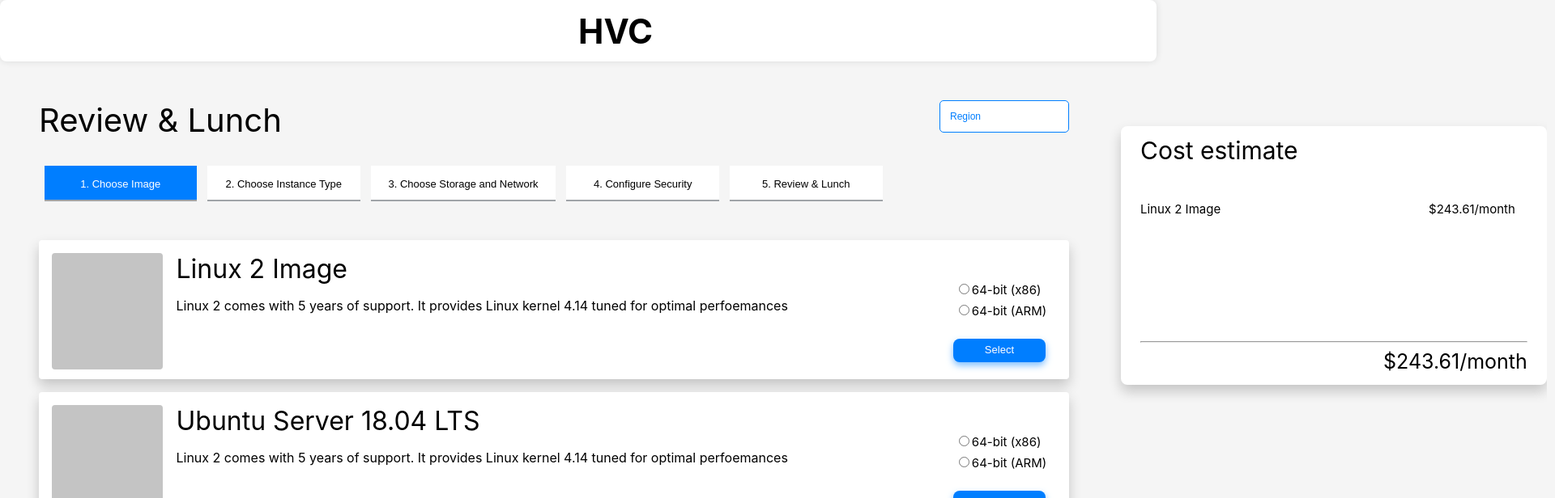
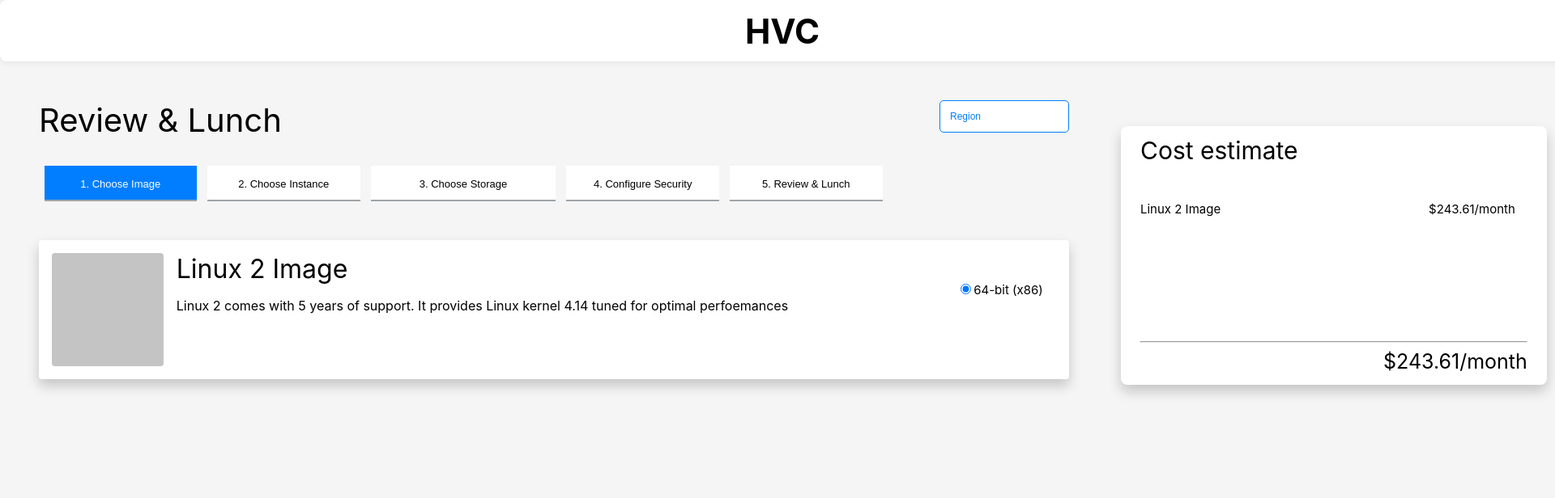
Before and after one commit to kbhatnagar97/React-HVC, a React (Create React App) app in the folder reactfa/: page / in a window 1280 px wide. Both pictures are taken after a click on the button "5. Review & Lunch". Shown: the top 616 px of the page at 81% size, 1920 px wide, since content can reach past the window. Built offline with nearby package versions, Linux system fonts and the light colour scheme.

Commit message:
v1
Inegration with the summary page completed

```diff
--- a/reactfa/src/App.css
+++ b/reactfa/src/App.css
@@ -5,6 +5,7 @@ body {
 .heading {
   font-size: 42px;
   margin:0em;
+  min-width: 12em;
   width: auto;
   text-align: center;
   padding:0.3em 0;
@@ -88,7 +89,9 @@ body {
 }
 
 .progress-bar {
-  padding: 2em 0;
+  padding: 2em 0em;
+  display:grid;
+  grid-template-columns: 1fr 2fr 2fr 1fr 1fr;
 }
 
 .specs {
@@ -231,6 +234,11 @@ border-radius: 4px;
   margin-left:0.75em;
 }
 
+.sub-tabs {
+  display: grid;
+  grid-template-columns: 1fr 1fr 1fr 1fr;
+}
+
 .bb1, .bb2, .bb3, .bb4 {
   background-color: white;
   font-size: 20px;
--- a/reactfa/src/App.tsx
+++ b/reactfa/src/App.tsx
@@ -4,7 +4,7 @@ import {ImageCard} from "./components/tab1/imagecard"
 import {CostInfo} from "./components/const/costestimate"
 import {Drop} from "./components/const/dropdown"
 import {Config} from "./components/tab2/configuration"
-// import {Summary} from "./components/tab5/summary"
+import {Summ} from "./components/tab5/Summary"
 
 const App = () => {
 
@@ -14,9 +14,7 @@ const App = () => {
 
   const [heading,setHeading]=React.useState("Choose Image");
   const [main,setMain]=React.useState(<ImageCard onClick={onChangeImage}/>);
-  const [id,setid]=React.useState();
   const [selectedImage,setSelectedImage] = React.useState(0);
-
 
   const headingcall = (check:number) => {
     console.log(1);
@@ -41,7 +39,7 @@ const App = () => {
     else if(check===5)
     {
       setHeading("Review & Lunch");
-      // setMain(<Summary />);
+      setMain(<Summ image={selectedImage} />);
 
     }
   }
@@ -60,8 +58,8 @@ const App = () => {
           </div>
           <div className="progress-bar">
               <button onClick={() => headingcall(1)} className="button-1">1. Choose Image</button>
-              <button onClick={() => headingcall(2)} className="button-2">2. Choose Instance Type</button>
-              <button onClick={() => headingcall(3)} className="button-3">3. Choose Storage and Network</button>
+              <button onClick={() => headingcall(2)} className="button-2">2. Choose Instance</button>
+              <button onClick={() => headingcall(3)} className="button-3">3. Choose Storage</button>
               <button onClick={() => headingcall(4)} className="button-4">4. Configure Security</button>
               <button onClick={() => headingcall(5)} className="button-5">5. Review & Lunch</button>
           </div>
--- a/reactfa/src/components/tab2/configuration.tsx
+++ b/reactfa/src/components/tab2/configuration.tsx
@@ -6,7 +6,7 @@ export const Config =() => {
         <div className="sub-tabs">
            <button className="bb1"><b>General Purpose</b></button>
            <button className="bb2"><b>CPU Optimized</b></button>
-           <button className="bb3"><b>Choose storage and network</b></button>
+           <button className="bb3"><b>Storage Optimised</b></button>
            <button className="bb4"><b>Network Optimised</b></button>
           </div>
           <div className="sub-sub-heading">
--- /dev/null
+++ b/reactfa/src/components/tab5/Summary.tsx
@@ -0,0 +1,28 @@
+import React from 'react';
+import {Images} from './../../Constants/constants';
+
+export const Summ = (props : {image:number} ) => {
+    return (
+        <div className="data1">
+            <div className="image-card"  >
+            <div className="card-image"></div>
+            <div className="card-product-name-details">
+              <div className="card-product-name">
+              {Images[props.image].productname}
+              </div>
+              <div className="card-product-details">
+              {Images[props.image].productdetails}
+              </div>
+            </div>
+            <div className="card-radio-select">
+              <div className="card-radio">
+            <div className="radio-button"><input name="radio" type="radio" checked/>{Images[props.image].radiobutton1}</div>
+                  {/* <div className="radio-button"><input name="radio" type="radio"/>{Images[props.image].radiobutton2}</div> */}
+              </div>
+              <div className="card-select">
+              </div>
+            </div>
+          </div>
+        </div>
+        );
+}
```
